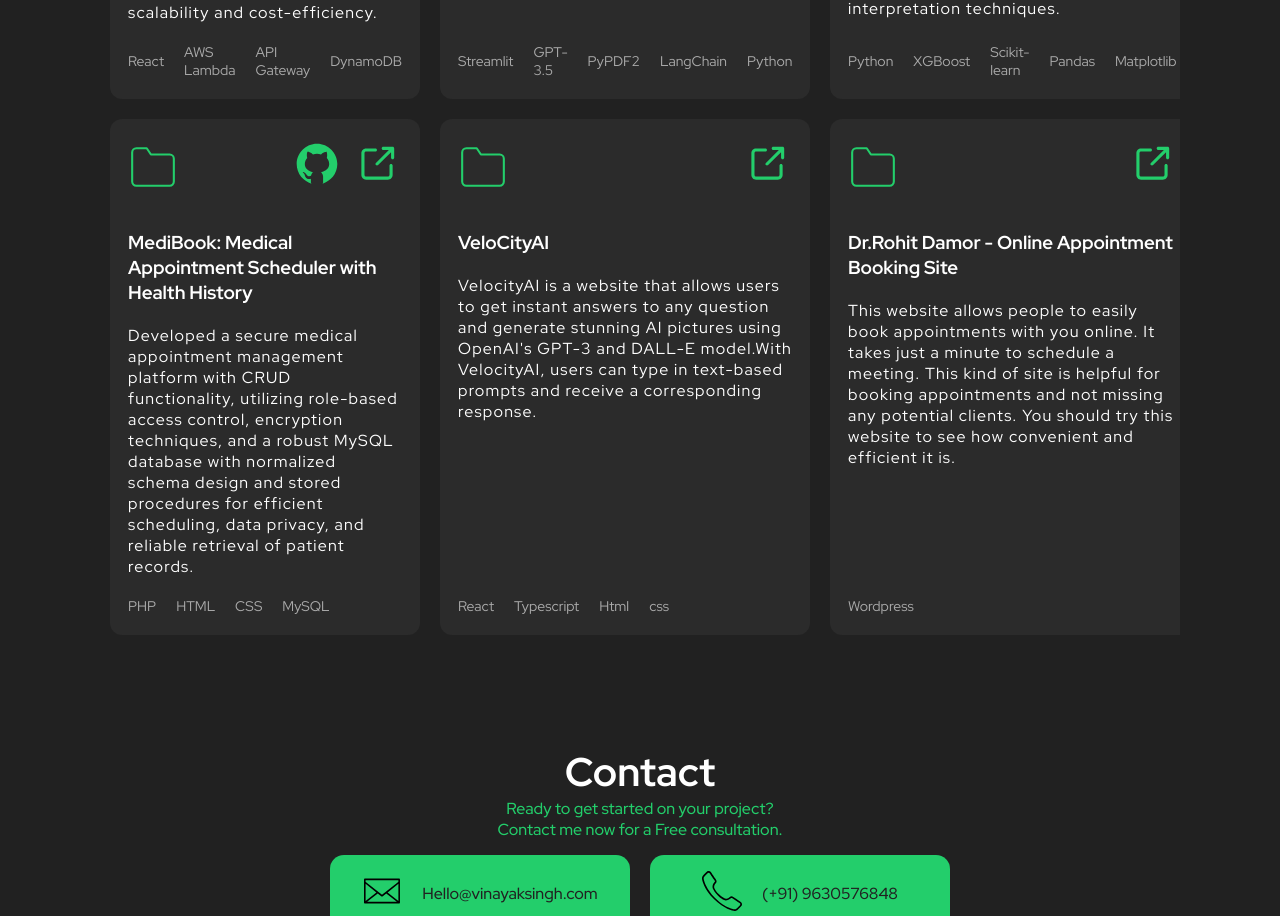
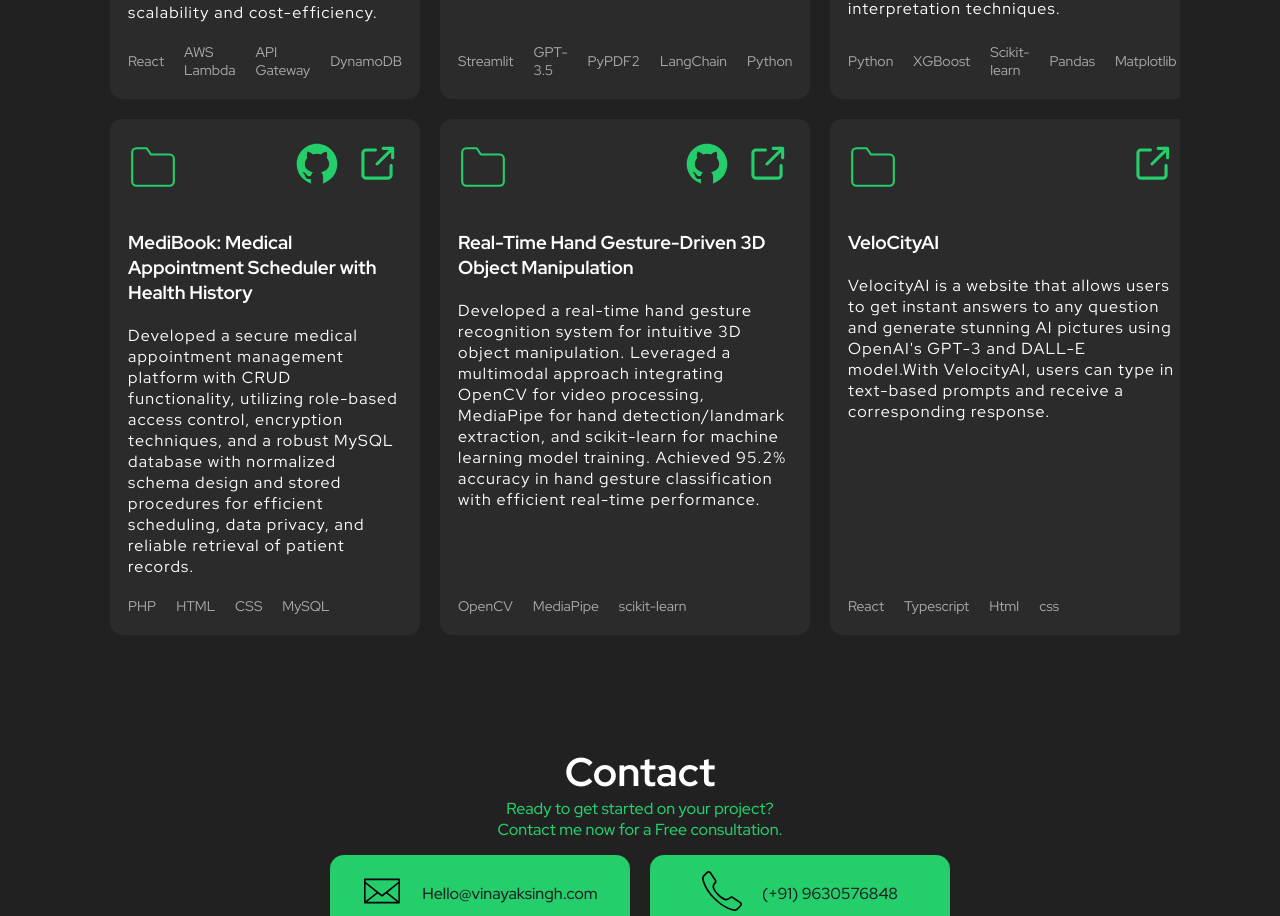
Before and after one commit to yuliiak111/portfolio, a React (Create React App) app: page / in a window 1280 px wide. Shown: the part 1190-2106 px from the top of the page. Built offline with nearby package versions, Linux system fonts and the light colour scheme.

Commit message:
Update Project.tsx

```diff
--- a/src/components/Project/Project.tsx
+++ b/src/components/Project/Project.tsx
@@ -154,6 +154,37 @@ export function Project() {
   </div>
 </ScrollAnimation>
 
+<ScrollAnimation animateIn="flipInX">
+  <div className="project">
+    <header>
+      <svg width="50" xmlns="http://www.w3.org/2000/svg" role="img" viewBox="0 0 24 24" fill="none" stroke="#23ce6b" strokeWidth="1" strokeLinecap="round" strokeLinejoin="round">
+        <title>Code</title>
+        <path d="M22 19a2 2 0 0 1-2 2H4a2 2 0 0 1-2-2V5a2 2 0 0 1 2-2h5l2 3h9a2 2 0 0 1 2 2z"></path>
+      </svg>
+      <div className="project-links">
+        <a href="https://github.com/CodeVinayak/Real-Time-Hand-Gesture-Driven-3D-Object-Manipulation" target="_blank" rel="noreferrer">
+          <img src={githubIcon} alt="Visit site" />
+        </a>
+        <a href="https://youtu.be/NOm-3MynPLE" target="_blank" rel="noreferrer">
+          <img src={externalLink} alt="Visit site" />
+        </a>
+      </div>
+    </header>
+    <div className="body">
+      <h3>Real-Time Hand Gesture-Driven 3D Object Manipulation</h3>
+      <p>Developed a real-time hand gesture recognition system for intuitive 3D object manipulation. Leveraged a multimodal approach integrating OpenCV for video processing, MediaPipe for hand detection/landmark extraction, and scikit-learn for machine learning model training. Achieved 95.2% accuracy in hand gesture classification with efficient real-time performance.</p>
+    </div>
+    <footer>
+      <ul className="tech-list">
+        <li>OpenCV</li>
+        <li>MediaPipe</li>
+        <li>scikit-learn</li>
+      </ul>
+    </footer>
+  </div>
+</ScrollAnimation>
+
+
         {/* <ScrollAnimation animateIn="flipInX">
           <div className="project">
             <header>
@@ -206,7 +237,7 @@ export function Project() {
           </div>
         </ScrollAnimation>
 
-        <ScrollAnimation animateIn="flipInX">
+        {/* <ScrollAnimation animateIn="flipInX">
           <div className="project">
             <header>
               <svg width="50" xmlns="http://www.w3.org/2000/svg" role="img" viewBox="0 0 24 24" fill="none" stroke="#23ce6b " stroke-width="1" stroke-linecap="round" stroke-linejoin="round" ><title>Folder</title><path d="M22 19a2 2 0 0 1-2 2H4a2 2 0 0 1-2-2V5a2 2 0 0 1 2-2h5l2 3h9a2 2 0 0 1 2 2z"></path></svg>
@@ -228,7 +259,7 @@ export function Project() {
               </ul>
             </footer>
           </div>
-        </ScrollAnimation>
+        </ScrollAnimation> */}
 
         {/* <ScrollAnimation animateIn="flipInX">
           <div className="project">
```
